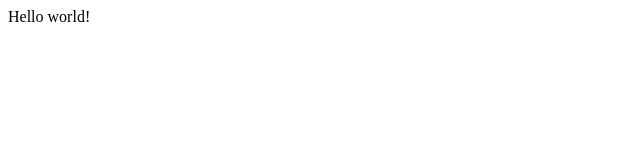
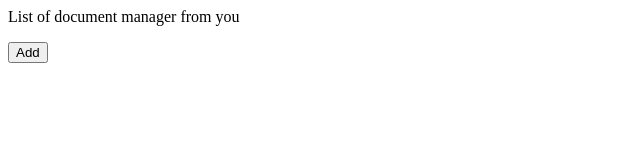
Before and after one commit to BugBusterSWE/ManagerDocumentation, a plain HTML site: page index.html in a window 1280 px wide. Shown: the whole page, without its empty margins (0-640 px from the left). Drawn offline with Linux system fonts and the light colour scheme.

Commit message:
Insert view tools and document managed

```diff
--- a/index.html
+++ b/index.html
@@ -1,3 +1,8 @@
-<div id="message">
-  Hello world!
+<div id="content">
+  <p> List of document manager from you </p>
+  <div div="managerSet">
+    <button type="button">Add</button>
+  </div>
+  <div div="setDocument">
+  </div>
 </div>
```
